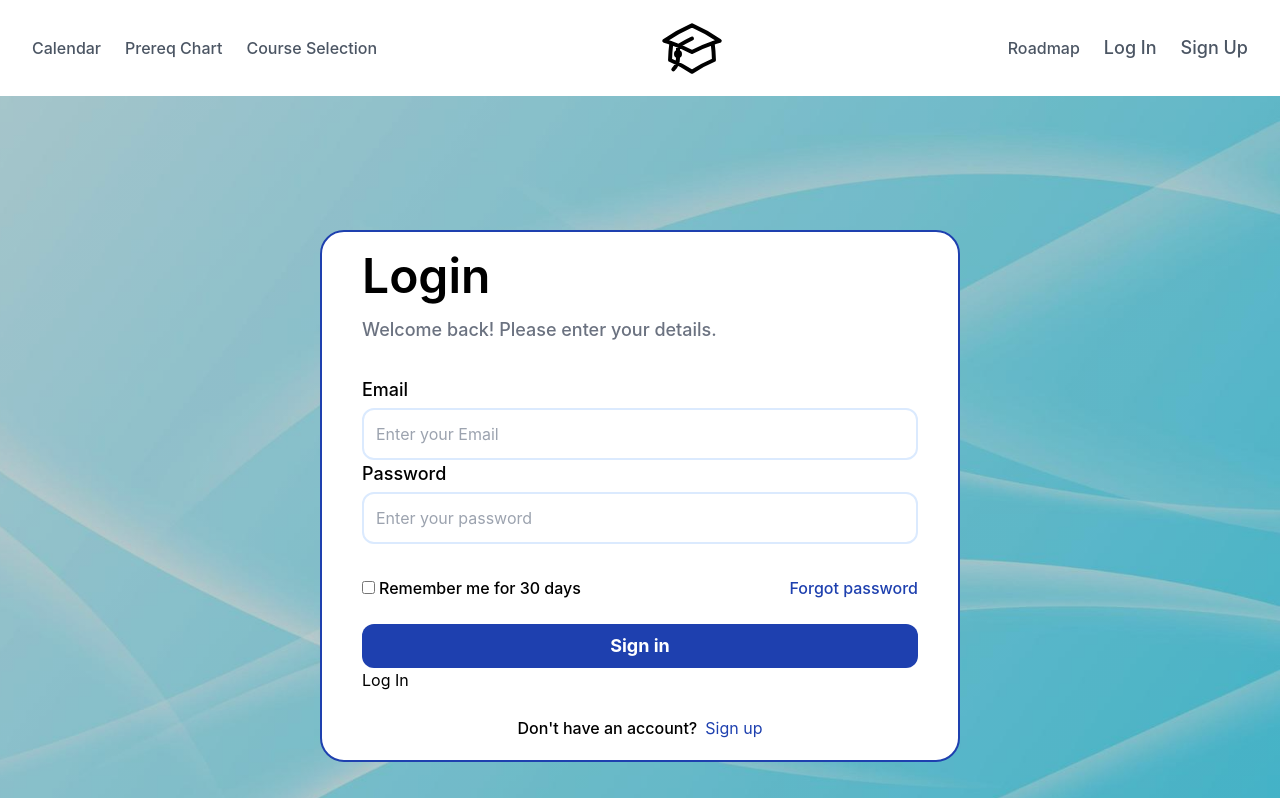
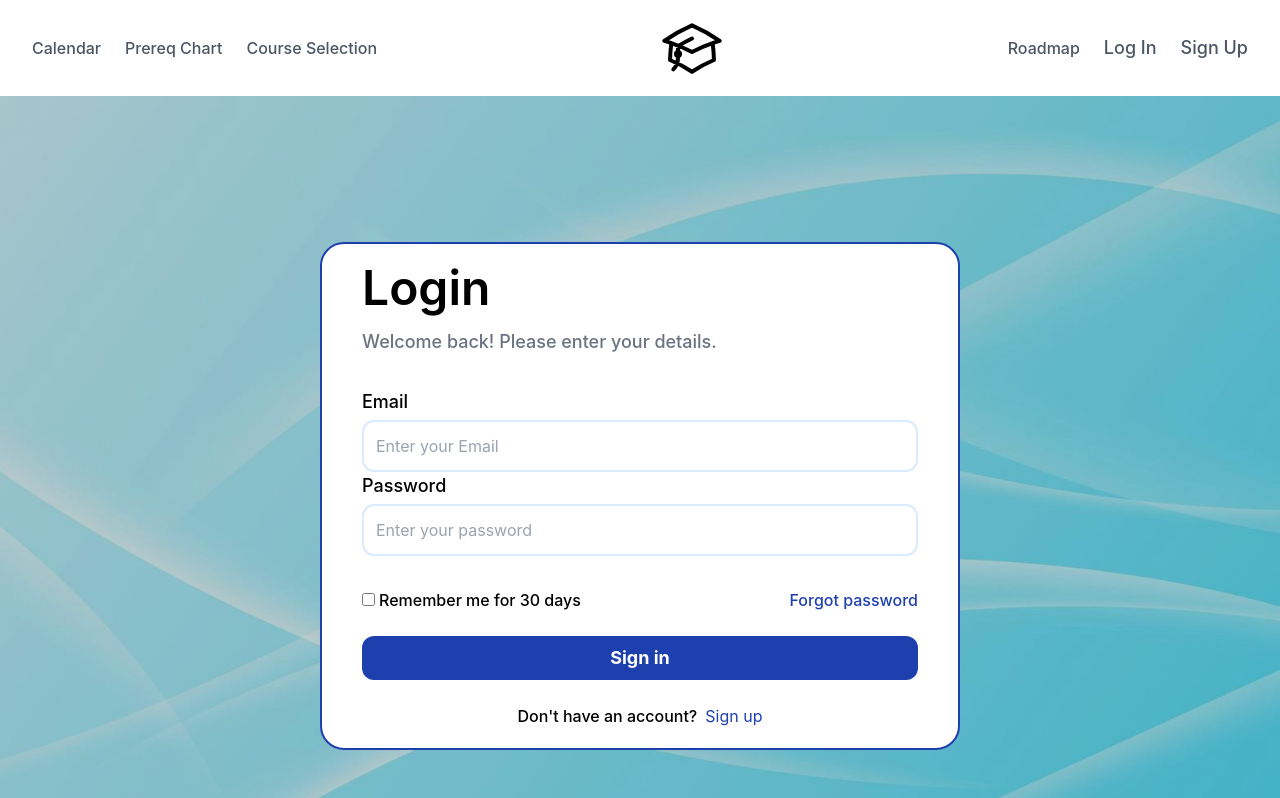
Before and after one commit to nealgandhi/CS4485, a React (Create React App) app in the folder frontend/schedule-planner/: page /login in a window 1280 px wide. Shown: the top 798 px of the page. Built offline with nearby package versions, Linux system fonts and the light colour scheme; what cytoscape-dagre would draw is missing.

Commit message:
removed auth0 login

```diff
--- a/frontend/schedule-planner/src/components/LoginForm.js
+++ b/frontend/schedule-planner/src/components/LoginForm.js
@@ -85,7 +85,7 @@ function LoginForm() {
                 <div className='mt-6 flex flex-col gap-y-4'>
                     <button onClick={ handleSignin } className='active:scale-[.98] active:duration-75 hover:scale-[1.01] ease-in-out transition-all py-2 rounded-xl bg-blue-800 text-white text-lg font-bold'>Sign in</button>
                 </div>
-                <LoginButton />
+                {/* <LoginButton /> */}
                 <div className='mt-6 flex justify-center items-center'>
                     <p className='font-medium text-base'>Don't have an account?</p>
                     <a href="/signup" className='text-blue-800 text-medium ml-2'>Sign up</a>
```
